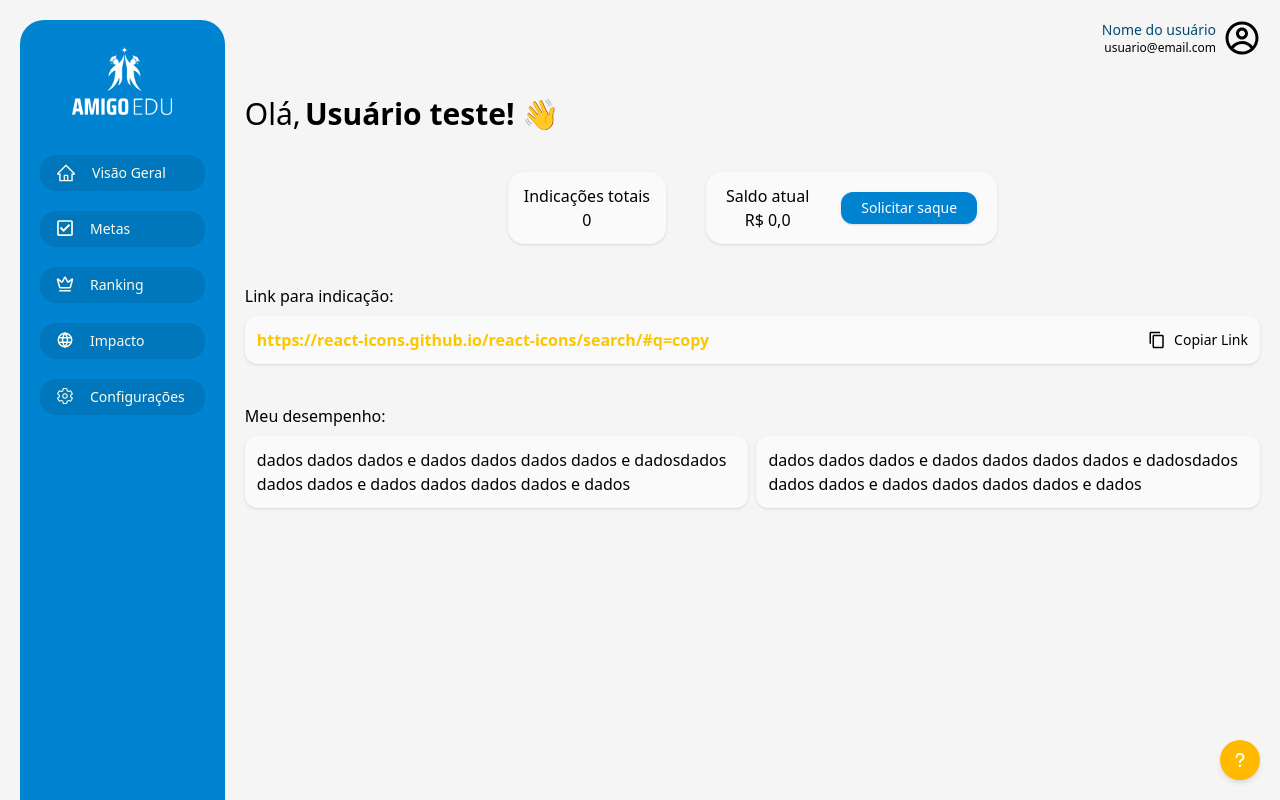
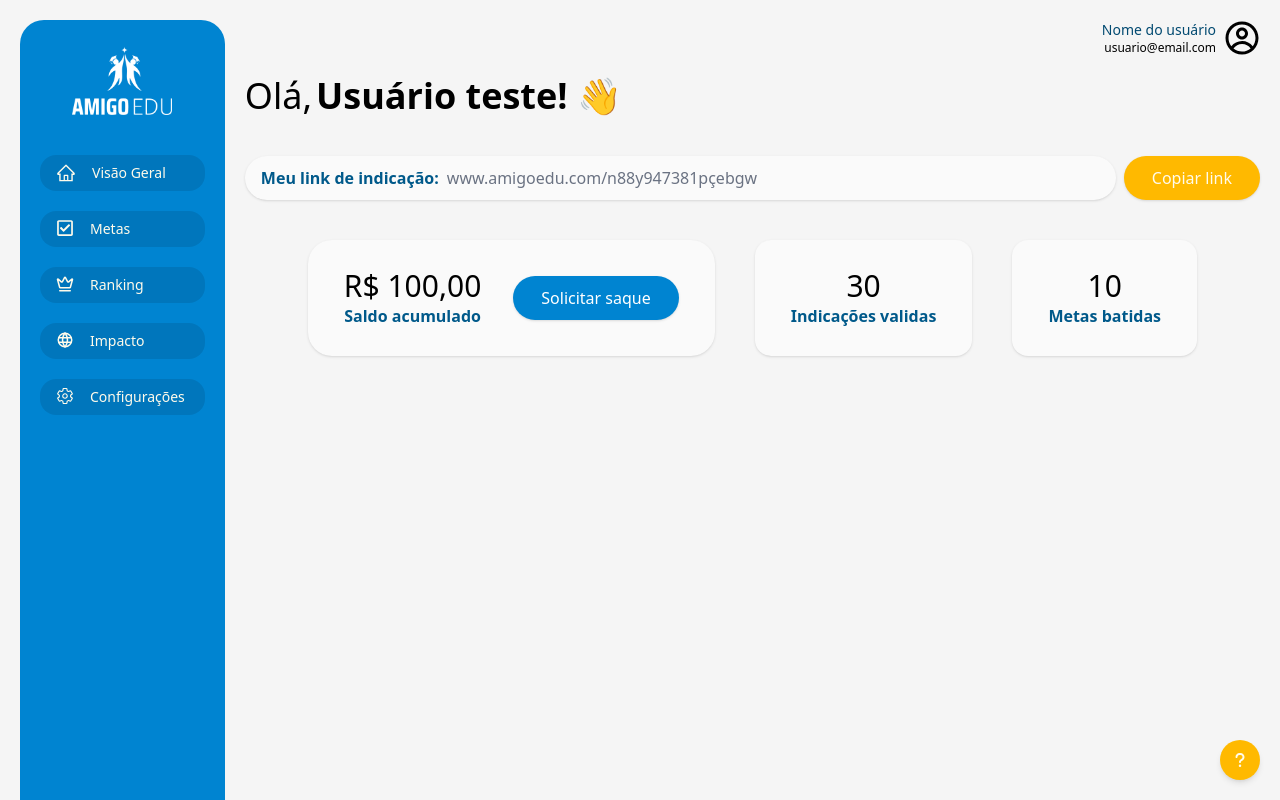
Before and after one commit to Juh-MM/AmigoEdu-frontend, a React (Vite) app: page / in a window 1280 px wide. Shown: the top 800 px of the page. Built offline with nearby package versions, Linux system fonts and the light colour scheme.

Commit message:
Ajustes na home

```diff
--- a/src/components/Dashboards.jsx
+++ /dev/null
@@ -1,19 +0,0 @@
-export default function Dashboards(){
-    return (
-        <div className="flex flex-col gap-2 w-full">
-            <h1 className="">Meu desempenho:</h1>
-            <div className="flex flex-row gap-2 w-full justify-between">
-                <div className="p-3 bg-neutral-50 rounded-xl flex flex-row justify-between items-center shadow">
-                    <span>
-                        dados dados dados e dados dados dados dados e dadosdados dados dados e dados dados dados dados e dados
-                    </span>
-                </div>
-                <div className="p-3 bg-neutral-50 rounded-xl flex flex-row justify-between items-center shadow">
-                    <span>
-                        dados dados dados e dados dados dados dados e dadosdados dados dados e dados dados dados dados e dados
-                    </span>
-                </div>
-            </div>
-        </div>
-    )
-}
--- a/src/components/Link.jsx
+++ b/src/components/Link.jsx
@@ -3,13 +3,13 @@ import { useState} from "react";
 
 export default function Link() {
     const [copied, setCopied] = useState(false);
-    const link = "https://react-icons.github.io/react-icons/search/#q=copy"; // link fixo provisorio
+    const link = "www.amigoedu.com/n88y947381pçebgw"; // link fixo provisorio
 
     const copyLink = async () => {
         try {
             await navigator.clipboard.writeText(link.toString());
             setCopied(true);
-            console.log('Link copiado para a área de transferência!');
+            alert('Link copiado!');
             setTimeout(() => setCopied(false), 2000);
         } catch (err) {
             console.error('Falha ao copiar o link: ', err);
@@ -17,14 +17,13 @@ export default function Link() {
     };
 
     return(
-        <div className="flex flex-col gap-2 w-full">
-            <h1 className="">Link para indicação:</h1>
-            <div className="p-3 bg-neutral-50 rounded-xl flex flex-row justify-between items-center shadow">
-                <span className="text-yellow-400 font-semibold">https://react-icons.github.io/react-icons/search/#q=copy</span>
-                <button onClick={copyLink} className="flex flex-row gap-2 items-center text-sm hover:text-sky-700">
-                    <MdOutlineContentCopy className="text-lg" />
-                    Copiar Link
-                    </button>
+        <div className="flex flex-row gap-2 w-full ">
+            <div className="flex flex-row gap-2 bg-neutral-50 h-11 rounded-3xl items-center w-full shadow-sm">
+                <span className="text-sky-800 font-semibold pl-4">Meu link de indicação:</span>
+                <span className="text-gray-500">{link}</span>
+            </div>
+            <div>
+                <button className="bg-amber-400 w-full text-amber-50 h-11 text-center text-nowrap p-5 px-7 items-center flex justify-center rounded-3xl shadow-sm hover:bg-amber-500 cursor-pointer" onClick={copyLink}>Copiar link</button>
             </div>
         </div>
     )
--- a/src/components/Overview.jsx
+++ b/src/components/Overview.jsx
@@ -2,17 +2,23 @@ import SaqueButton from "./SaqueButton";
 
 export default function Overview() {
     return(
-        <div className="flex gap-10 w-full     justify-center">
-            <div className="flex flex-col justify-center  bg-neutral-50 h-18 p-4 rounded-2xl items-center shadow">
-                <h1 className="">Indicações totais</h1>
-                <span className="font-medium">0</span>
-            </div>
-            <div className="flex gap-8 justify-center items-center bg-neutral-50 p-5 h-18 rounded-2xl shadow">
+        <div className="flex gap-10 w-full justify-center items-center">
+            <div className="flex gap-8 justify-center items-center bg-neutral-50 py-7 px-9 rounded-3xl shadow-sm">
                 <div className="flex flex-col items-center">
-                    <h1 className="">Saldo atual</h1>
-                    <span className="font-medium">R$ 0,0</span>
+                    <span className="font-medium text-3xl">R$ 100,00</span>
+                    <h1 className="text-sky-800 text-base font-semibold">Saldo acumulado</h1>
                 </div>
                 <SaqueButton />
+            </div>
+
+            <div className="flex flex-col justify-center bg-neutral-50 py-7 px-9 rounded-2xl items-center shadow">
+                <span className="font-medium text-3xl">30</span>
+                <h1 className="text-sky-800 text-base font-semibold">Indicações validas</h1>
+            </div>
+
+            <div className="flex flex-col justify-center bg-neutral-50 py-7 px-9 rounded-2xl items-center shadow">
+                <span className="font-medium text-3xl">10</span>
+                <h1 className="text-sky-800 text-base font-semibold">Metas batidas</h1>
             </div>
         </div>
     )
--- a/src/components/SaqueButton.jsx
+++ b/src/components/SaqueButton.jsx
@@ -1,6 +1,6 @@
 export default function Ola() {
     return(
-        <button div className="bg-sky-600 text-white h-8 px-5 rounded-xl hover:bg-sky-700 shadow text-sm">
+        <button div className="bg-sky-600 text-white hover:bg-sky-700 h-11 text-center text-nowrap p-5 px-7 items-center flex justify-center rounded-3xl shadow-sm cursor-pointer">
             Solicitar saque
         </button>
     )
--- a/src/pages/Home.jsx
+++ b/src/pages/Home.jsx
@@ -1,19 +1,18 @@
 import Overview from '../components/Overview';
 import Link from '../components/Link';
-import Dashboards from '../components/Dashboards'
 
 export default function Home() {
 
 const nome = "Usuário teste";
 
     return(
-            <div className="flex flex-col gap-10 m-5 justify-center">
-                <div className="flex flex-row text-3xl gap-1">
+            <div className="flex flex-col gap-10 m-5 mt-0 justify-center">
+                <div className="flex flex-row text-4xl gap-1">
                     <h1>Olá,</h1> <h1 className="font-semibold">{nome}! 👋</h1>
                 </div>
+
+                <Link />
                 <Overview />
-                <Link />
-                <Dashboards/>
             </div>
     )
 }
```
